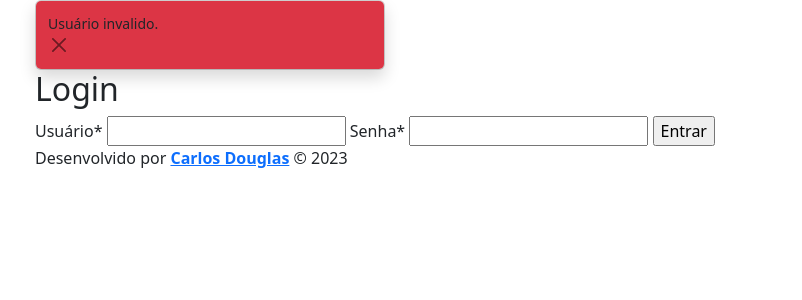
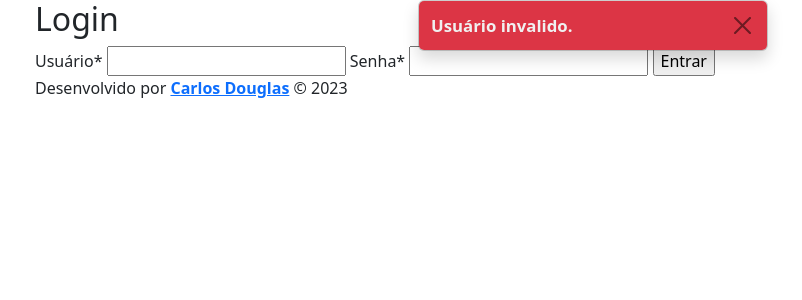
Before and after one commit to douglas2569/project-one-internship, a CodeIgniter app: page /workshopprime/index.php/auth in a window 1280 px wide. Shown: the top 300 px of the page, without its empty margins (47-849 px from the left). Run offline with CodeIgniter, Linux system fonts and the light colour scheme; data comes from the database, SQL or seed files in the repository; data that the repository does not hold is empty.

Commit message:
update css

```diff
--- a/application/views/login/login.php
+++ b/application/views/login/login.php
@@ -4,7 +4,7 @@
     <meta charset="UTF-8">
     <meta name="viewport" content="width=device-width, initial-scale=1.0">
     <link href="https://cdn.jsdelivr.net/npm/bootstrap@5.3.2/dist/css/bootstrap.min.css" rel="stylesheet" integrity="sha384-T3c6CoIi6uLrA9TneNEoa7RxnatzjcDSCmG1MXxSR1GAsXEV/Dwwykc2MPK8M2HN" crossorigin="anonymous">
-    <link rel="stylesheet" href="style.css">
+    <link rel="stylesheet" href="<?= site_url('assets/css/global_sytle.css') ?>">
     <title><?= siteTitle() ?></title>
 </head>
 <body>
--- a/application/views/templates/header.php
+++ b/application/views/templates/header.php
@@ -6,7 +6,7 @@
     <meta name="viewport" content="width=device-width, initial-scale=1.0">
     <link rel="stylesheet" href="https://fonts.googleapis.com/css2?family=Material+Symbols+Outlined:opsz,wght,FILL,GRAD@20..48,100..700,0..1,-50..200" />
     <link href="https://cdn.jsdelivr.net/npm/bootstrap@5.3.2/dist/css/bootstrap.min.css" rel="stylesheet" integrity="sha384-T3c6CoIi6uLrA9TneNEoa7RxnatzjcDSCmG1MXxSR1GAsXEV/Dwwykc2MPK8M2HN" crossorigin="anonymous">
-    <link rel="stylesheet" href="<?= site_url('assets/css/style.css') ?>">
+    <link rel="stylesheet" href="<?= site_url('assets/css/global_sytle.css') ?>">
 
     <title><?= siteTitle() ?></title>
 </head>
--- /dev/null
+++ b/assets/css/global_sytle.css
@@ -0,0 +1,13 @@
+/* messages */
+.toast{
+    position:absolute;
+        left:50%;
+        transform:translate(-50%);
+}
+.toast > .toast-body{
+    display: flex;
+    justify-content: space-between;
+    color: rgb(240, 240, 240);
+    font-weight: 600;
+    font-size: 1.2em;
+}
--- a/assets/00-manual-script-db.sql
+++ b/assets/database/00-manual-script-db.sql
@@ -55,6 +55,7 @@ CREATE TABLE IF NOT EXISTS `users` (
   `cpf` varchar(50) NOT NULL,
   `username` varchar(50) NOT NULL unique,
   `password` varchar(255) NOT NULL,
+  `status` tinyint(1) default 1,
 
   PRIMARY KEY (`cpf`),
   FOREIGN KEY (`cpf`) REFERENCES `employees`(`cpf`)
--- a/assets/01-27.10.23-db-complete.sql
+++ b/assets/database/01-27.10.23-db-complete.sql
@@ -408,6 +408,7 @@ CREATE TABLE `users` (
   `cpf` varchar(50) NOT NULL,
   `username` varchar(50) NOT NULL,
   `password` varchar(255) NOT NULL,
+  `status` tinyint(1) default 1,
   PRIMARY KEY (`cpf`),
   UNIQUE KEY `username` (`username`),
   CONSTRAINT `users_ibfk_1` FOREIGN KEY (`cpf`) REFERENCES `employees` (`cpf`)
```
